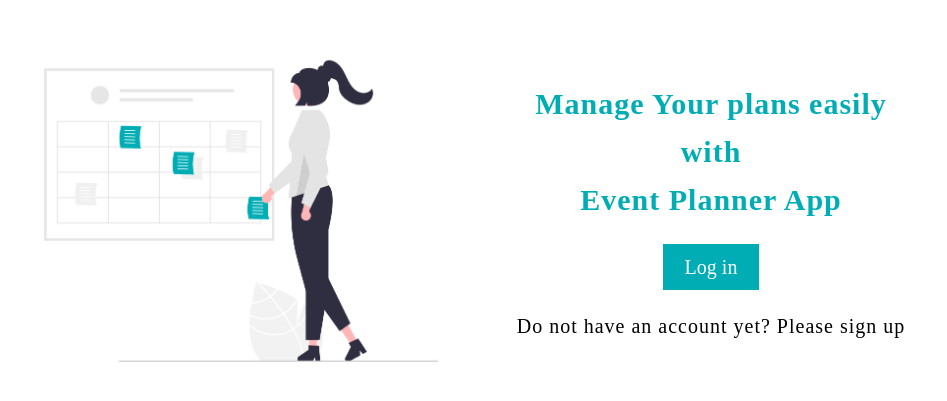
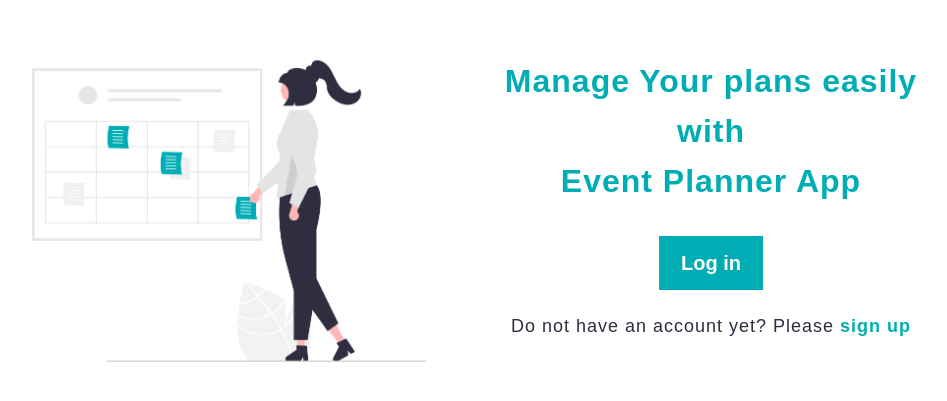
Before and after one commit to hannakozak/event-planner-app, a React (Create React App) app in the folder client/: page / in a window 1280 px wide. Shown: the part 189-590 px from the top of the page, without its empty margins (185-1132 px from the left). Built offline with nearby package versions, Linux system fonts and the light colour scheme.

Commit message:
feat: add custom typography component

```diff
--- a/client/src/components/Button/Button.styled.tsx
+++ b/client/src/components/Button/Button.styled.tsx
@@ -2,7 +2,7 @@ import styled, { css } from 'styled-components';
 
 export const ButtonStyled = styled.button`
   font-size: ${(props) => (props.fontSize ? props.fontSize : '2rem')};
-  font-weight: ${({ theme }) => theme.text.regular};
+  font-weight: bold;
   padding: 0.5rem 2rem;
   margin: 2rem;
 
--- a/client/src/components/Button/Button.tsx
+++ b/client/src/components/Button/Button.tsx
@@ -19,6 +19,7 @@ export const Button = ({
   isDisabled,
   color,
   fontSize,
+  ...props
 }: ButtonProps) => {
   return (
     <ButtonStyled
@@ -28,6 +29,7 @@ export const Button = ({
       disabled={isDisabled}
       color={color}
       fontSize={fontSize}
+      {...props}
     >
       {children}
     </ButtonStyled>
--- /dev/null
+++ b/client/src/components/Typography/Typography.styled.tsx
@@ -0,0 +1,53 @@
+import React from 'react';
+import styled, { css } from 'styled-components';
+
+export type HeadingProps = {
+  children: React.ReactNode;
+  level?: 1 | 2 | 3 | 4 | 5 | 6 | 'inherit';
+  color?: string;
+};
+export const TextStyled = styled.p`
+  color: ${(props) => (props.color ? props.color : '#2F2E41')};
+  font-size: ${({ theme }) => theme.fontSize.xs}};
+  font-weight: 500;
+  line-height: 3.2rem;
+  margin: 0 0 2.4rem;
+`;
+
+export const LinkStyled = styled.a`
+  color: ${(props) => (props.color ? props.color : '#00ADB5')};
+  font-size: ${({ theme }) => theme.fontSize.xs}};
+  font-weight: 700;
+  line-height: 3.2rem;
+  margin: 0 0 2.4rem;
+`;
+
+export const HeadingStyled = styled('div').attrs<HeadingProps>(({ level }) => ({
+  role: 'heading',
+  'aria-level': level || 1,
+}))<HeadingProps>`
+  color: ${(props) => props.color};
+  ${({ level }) =>
+    level === 1 &&
+    css`
+    font-size: ${({ theme }) => theme.fontSize.xl}};
+    font-weight: 800;
+    line-height: 5rem;
+    margin: 0 0 1rem;
+    text-align: center;
+     `}
+
+  ${({ level }) =>
+    level === 2 &&
+    css`
+      font-size: ${({ theme }) => theme.fontSize.lg};
+    `}
+  ${({ level }) =>
+    level === 3 && css` font-size: ${({ theme }) => theme.fontSize.md}};`}
+  ${({ level }) =>
+    level === 4 && css` font-size: ${({ theme }) => theme.fontSize.sm}};`}
+  ${({ level }) =>
+    level === 5 && css` font-size: ${({ theme }) => theme.fontSize.xs}};`}
+  ${({ level }) =>
+    level === 6 && css` font-size: ${({ theme }) => theme.fontSize.xxs}};`}
+`;
--- /dev/null
+++ b/client/src/components/Typography/Typography.tsx
@@ -0,0 +1,39 @@
+import React from 'react';
+import { HeadingStyled, TextStyled, LinkStyled } from './Typography.styled';
+
+export type HeadingProps = {
+  children: React.ReactNode;
+  level?: 1 | 2 | 3 | 4 | 5 | 6 | 'inherit';
+  color?: string;
+};
+
+export type TextProps = {
+  children: React.ReactNode;
+  color?: string;
+};
+
+export type LinkProps = {
+  children: React.ReactNode;
+  color?: string;
+  handleClick?: (event: React.MouseEvent<HTMLAnchorElement>) => void;
+};
+
+export const Heading = ({ children, level, color }: HeadingProps) => {
+  return (
+    <HeadingStyled level={level} color={color}>
+      {children}
+    </HeadingStyled>
+  );
+};
+
+export const Text = ({ children, color }: TextProps) => {
+  return <TextStyled color={color}>{children}</TextStyled>;
+};
+
+export const Link = ({ children, color, handleClick }: LinkProps) => {
+  return (
+    <LinkStyled color={color} onClick={handleClick}>
+      {children}
+    </LinkStyled>
+  );
+};
--- a/client/src/styles/themes/GlobalStyle.ts
+++ b/client/src/styles/themes/GlobalStyle.ts
@@ -13,8 +13,10 @@ export const GlobalStyle = createGlobalStyle<{ theme: ThemeType }>`
   font-size: 62.5%;
 }
   body {
+    font-family: 'Raleway',sans-serif;
+    font-size: 62.5%;
     line-height: 1.5;
-    font-size: 62.5%;
+
   }
   p, h1, h2, h3, h4, h5, h6 {
     overflow-wrap: break-word;
--- a/client/src/styles/themes/theme/colors.ts
+++ b/client/src/styles/themes/theme/colors.ts
@@ -11,7 +11,7 @@ export type Colors = {
 
 export const colors: Colors = {
     primary1: '#222831',
-    primary2: '#393E46',
+    primary2: '#2F2E41',
     primary3: '#00ADB5',
     primary4: '#00797e',
     primary5: '#00565a',
--- /dev/null
+++ b/client/src/styles/themes/theme/fontSize.ts
@@ -0,0 +1,16 @@
+export type FontSize = {
+    xxs: string;
+    xs: string;
+    sm: string;
+    md: string;
+    lg: string;
+    xl: string
+}
+export const fontSize: FontSize = {
+    xxs: '1.5rem',
+    xs: '1.8rem',
+    sm: '2px',
+    md: '2.4px',
+    lg: '2.8rem',
+    xl: '3.2rem'
+}
--- a/client/src/styles/themes/theme/index.ts
+++ b/client/src/styles/themes/theme/index.ts
@@ -1,3 +1,3 @@
 export * from './colors';
-export * from './text';
+export * from './fontSize';
 export * from './device';
--- a/client/src/styles/themes/theme/text.ts
+++ /dev/null
@@ -1,46 +0,0 @@
-export type Text = {
-    font: Font;
-    weight: Weight;
-    size: Size
-}
-
-export type Font = {
-    heading: string;
-    body: string
-}
-
-export type Weight = {
-    light: number;
-    regular: number;
-    bold: number
-}
-
-export type Size = {
-    xxs: string;
-    xs: string;
-    sm: string;
-    md: string;
-    lg: string;
-    xl: string;
-    xxl: string
-}
-export const text: Text = {
-    font: {
-        heading: '"Merriweather", Georgia, serif',
-        body: '"Open Sans", Helvetica, Arial, sans-serif',
-    },
-    weight: {
-        light: 200,
-        regular: 400,
-        bold: 700,
-    },
-    size: {
-        xxs: '9px',
-        xs: '10px',
-        sm: '13px',
-        md: '16px',
-        lg: '18px',
-        xl: '24px',
-        xxl: '32px',
-    }
-}
--- a/client/src/views/Home/Home.styled.ts
+++ b/client/src/views/Home/Home.styled.tsx
@@ -37,28 +37,5 @@ export const HomeImage = styled.img`
 export const HomeText = styled.div`
   margin: 2rem;
   letter-spacing: 1px;
-  line-height: 1.6;
-
-  & h1,
-  h2 {
-    color: ${({ theme }) => theme.colors.primary3};
-    font-size: 2rem;
-  }
-
-  @media ${({ theme }) => theme.device.tablet} {
-    & h1,
-    h2 {
-      color: ${({ theme }) => theme.colors.primary3};
-      font-size: 2.5rem;
-    }
-  }
-  @media ${({ theme }) => theme.device.tablet} {
-    & h1,
-    h2 {
-      color: ${({ theme }) => theme.colors.primary3};
-      font-size: 3rem;
-    }
-  }
+  line-height: 2;
 `;
-
-export const HomeTitle = styled.h1``;
--- a/client/src/views/Home/Home.tsx
+++ b/client/src/views/Home/Home.tsx
@@ -2,16 +2,21 @@ import React from 'react';
 import homeImage from '../../assets/images/undraw_Events_re_98ue.png';
 import { HomeImage, HomeWrapper, HomeText } from './Home.styled';
 import { Button } from '../../components/Button/Button';
+import { Heading, Text, Link } from '../../components/Typography/Typography';
+
 export const Home = () => {
   return (
     <HomeWrapper>
       <HomeImage src={homeImage} alt="undraw_Events" />
       <HomeText>
-        <h1>Manage Your plans easily </h1>
-        <h2> with</h2>
-        <h2>Event Planner App </h2>
+        <Heading level={1} color={'#00ADB5'}>
+          Manage Your plans easily <br />
+          with <br /> Event Planner App
+        </Heading>
         <Button variant="primary">Log in</Button>
-        <p> Do not have an account yet? Please sign up</p>
+        <Text>
+          Do not have an account yet? Please <Link>sign up</Link>
+        </Text>
       </HomeText>
     </HomeWrapper>
   );
```
Also changed, not shown: client/src/styles/themes/theme.ts (+3 -4 lines), 1 other file (tests, documents, lock files or other folders).
